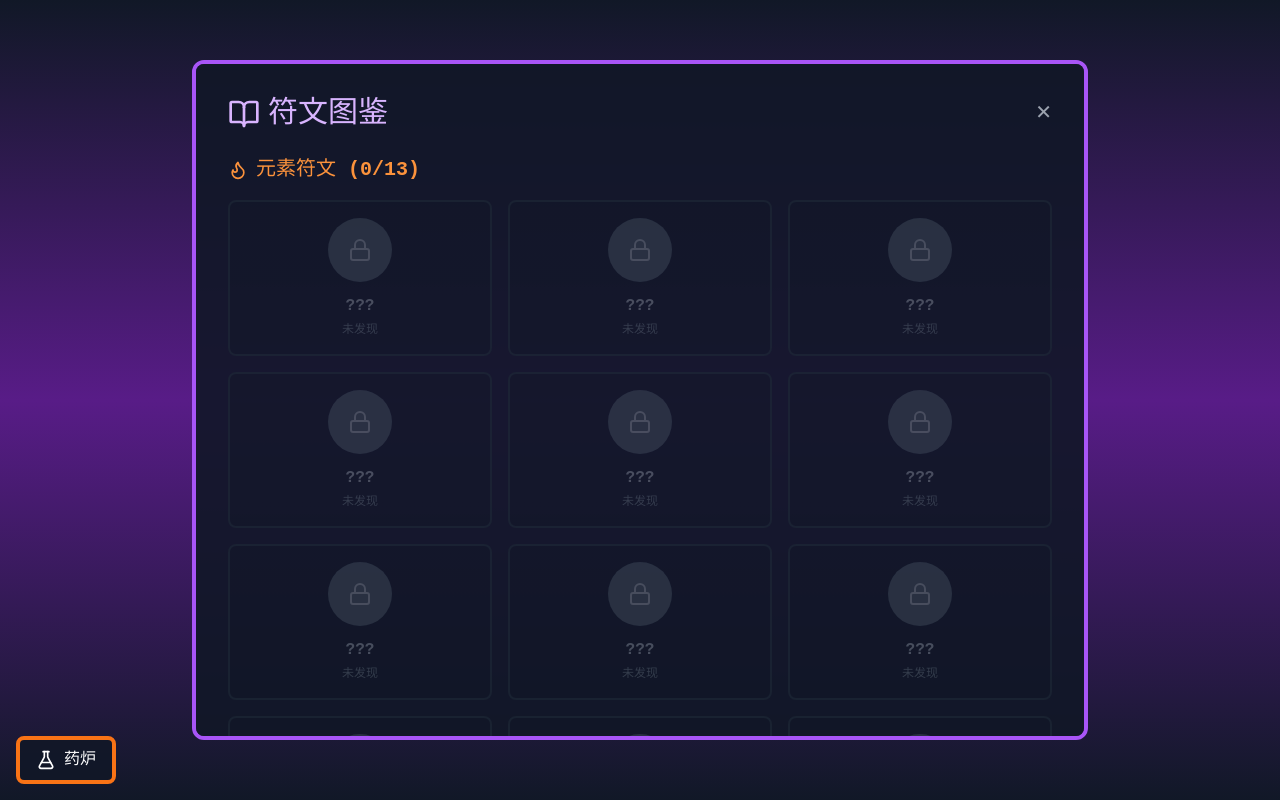
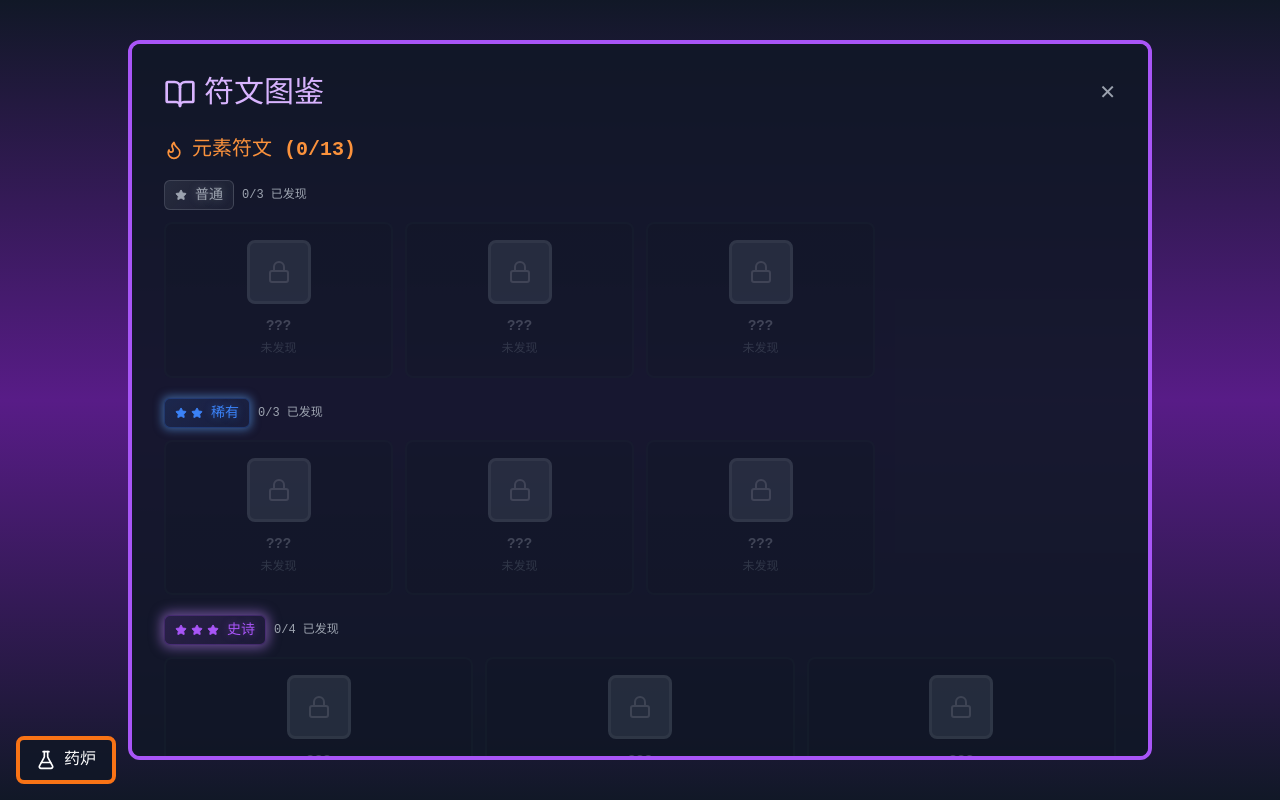
Before and after one commit to LuckyLL17/yq-25, a React (Vite) app: page / in a window 1280 px wide. Both pictures are taken after a click on the button "符文图鉴". Built offline with nearby package versions, Linux system fonts and the light colour scheme.

Commit message:
.1294570642211112:b8a8e86ba221a8846421ac9c318b5317_6a2a64e49964eee2976bf2c3.6a2a76799964eee2976bf74e.6a2a7679cc0ce93a374f6b07:Trae CN.T(2026/6/11 16:48:57)

```diff
--- a/src/components/MainMenu.tsx
+++ b/src/components/MainMenu.tsx
@@ -2,8 +2,8 @@ import { getGameEngine } from '../game/GameEngine';
 import { useGameStore } from '../store/gameStore';
 import { Play, BookOpen, Sparkles, Flame, Snowflake, Zap, Layers, Clock, ZapOff, Target, Lock, TreeDeciduous, Star, Swords, Award, PawPrint, Sword } from 'lucide-react';
 import { useState } from 'react';
-import { ALL_RUNES, SKILLS } from '../data/runes';
-import type { Rune, Skill } from '../types/game';
+import { ALL_RUNES, SKILLS, RARITY_CONFIG, RARITY_ORDER } from '../data/runes';
+import type { Rune, Skill, RuneRarity } from '../types/game';
 import { getTodaysChallenge, formatTime, getGoalDescription } from '../data/challenges';
 import { getChallengeRecord } from '../game/utils/storage';
 import PetPanel from './PetPanel';
@@ -56,9 +56,139 @@ const MainMenu = () => {
   }
 
   if (showCodex) {
+    const codexGetRuneIcon = getRuneIcon;
+
+    const renderCodexRuneCard = (rune: Rune, discovered: boolean) => {
+      const config = RARITY_CONFIG[rune.rarity];
+      return (
+        <div
+          key={rune.id}
+          className={`rounded-lg p-4 text-center border-2 transition-all relative overflow-hidden ${
+            discovered
+              ? `codex-rune-animate`
+              : 'opacity-50'
+          }`}
+          style={discovered ? {
+            background: `linear-gradient(145deg, ${config.color}10 0%, ${config.color}05 100%)`,
+            borderColor: `${config.color}50`,
+            boxShadow: config.borderGlow,
+          } : {
+            backgroundColor: 'rgba(17, 24, 39, 0.5)',
+            borderColor: 'rgba(31, 41, 55, 0.5)',
+          }}
+        >
+          <div
+            className={`w-16 h-16 mx-auto mb-3 rounded-lg border-[3px] flex items-center justify-center relative overflow-hidden ${discovered ? config.animation : ''}`}
+            style={discovered ? {
+              background: `linear-gradient(145deg, ${rune.color} 0%, ${rune.color}cc 50%, ${rune.color}99 100%)`,
+              borderColor: config.borderColor,
+              boxShadow: `${config.borderGlow}, ${config.innerShadow}`,
+            } : {
+              backgroundColor: '#374151',
+              borderColor: '#4b5563',
+            }}
+          >
+            {discovered ? (
+              <>
+                <div className="absolute inset-0" style={{
+                  background: `linear-gradient(180deg, rgba(255,255,255,0.2) 0%, transparent 40%, transparent 60%, rgba(0,0,0,0.15) 100%)`,
+                }} />
+                <div className="relative z-10 drop-shadow-lg">{codexGetRuneIcon(rune)}</div>
+                {rune.rarity === 'legendary' && (
+                  <>
+                    <div className="rarity-sparkle" style={{ top: '10%', left: '15%', animationDelay: '0s' }} />
+                    <div className="rarity-sparkle-diamond" style={{ top: '50%', right: '10%', animationDelay: '0.8s' }} />
+                    <div className="rarity-sparkle" style={{ bottom: '10%', left: '25%', animationDelay: '1.5s' }} />
+                  </>
+                )}
+                {rune.rarity === 'epic' && (
+                  <>
+                    <div className="rarity-sparkle" style={{ top: '15%', right: '15%', animationDelay: '0.5s' }} />
+                    <div className="rarity-sparkle-diamond" style={{ bottom: '15%', left: '15%', animationDelay: '1.2s' }} />
+                  </>
+                )}
+                {rune.rarity === 'rare' && (
+                  <>
+                    <div className="rarity-sparkle" style={{ top: '20%', right: '20%', animationDelay: '0.3s' }} />
+                    <div className="rarity-sparkle" style={{ bottom: '20%', left: '20%', animationDelay: '1.3s' }} />
+                  </>
+                )}
+              </>
+            ) : (
+              <Lock className="w-6 h-6 text-gray-500" />
+            )}
+          </div>
+          <h3 className={`font-bold mb-1 text-sm ${discovered ? 'text-white' : 'text-gray-500'}`}>
+            {discovered ? rune.name : '???'}
+          </h3>
+          {discovered && (
+            <div className="flex justify-center mb-1">
+              <div
+                className="inline-flex items-center gap-0.5 px-1.5 py-0.5 rounded text-[10px] font-bold"
+                style={{
+                  background: `linear-gradient(135deg, ${config.color}30 0%, ${config.color}15 100%)`,
+                  color: config.color,
+                  border: `1px solid ${config.color}60`,
+                  textShadow: `0 0 4px ${config.color}60`,
+                }}
+              >
+                {Array.from({ length: config.tier }, (_, i) => (
+                  <Star key={i} className="w-2 h-2" fill="currentColor" />
+                ))}
+                <span className="ml-0.5">{config.name}</span>
+              </div>
+            </div>
+          )}
+          <p className={`text-xs leading-relaxed ${discovered ? 'text-gray-400' : 'text-gray-600'}`}>
+            {discovered ? rune.description : '未发现'}
+          </p>
+        </div>
+      );
+    };
+
+    const renderRaritySection = (rarity: RuneRarity, type: 'element' | 'effect') => {
+      const config = RARITY_CONFIG[rarity];
+      const runes = (type === 'element' ? elementRunes : effectRunes).filter(r => r.rarity === rarity);
+      if (runes.length === 0) return null;
+      const discovered = runes.filter(r => saveData.discoveredRunes.includes(r.id)).length;
+
+      return (
+        <div className="mb-5">
+          <div className="flex items-center gap-2 mb-3">
+            <div
+              className="inline-flex items-center gap-1 px-2.5 py-1 rounded-md text-sm font-bold"
+              style={{
+                background: `linear-gradient(135deg, ${config.color}25 0%, ${config.color}10 100%)`,
+                color: config.color,
+                border: `1.5px solid ${config.color}40`,
+                boxShadow: config.borderGlow,
+                textShadow: `0 0 8px ${config.color}60`,
+              }}
+            >
+              {Array.from({ length: config.tier }, (_, i) => (
+                <Star key={i} className="w-3 h-3" fill="currentColor" />
+              ))}
+              <span className="ml-1">{config.name}</span>
+            </div>
+            <span className="text-gray-400 text-xs">
+              {discovered}/{runes.length} 已发现
+            </span>
+          </div>
+          <div className={`grid gap-3 ${
+            rarity === 'legendary' ? 'grid-cols-2 md:grid-cols-3' :
+            rarity === 'epic' ? 'grid-cols-2 md:grid-cols-3' :
+            rarity === 'rare' ? 'grid-cols-2 md:grid-cols-4' :
+            'grid-cols-2 md:grid-cols-4'
+          }`}>
+            {runes.map(rune => renderCodexRuneCard(rune, saveData.discoveredRunes.includes(rune.id)))}
+          </div>
+        </div>
+      );
+    };
+
     return (
       <div className="min-h-screen bg-gradient-to-b from-gray-900 via-purple-900 to-gray-900 flex items-center justify-center p-4">
-        <div className="bg-gray-900/90 border-4 border-purple-500 rounded-xl p-8 max-w-4xl w-full max-h-[85vh] overflow-y-auto">
+        <div className="bg-gray-900/90 border-4 border-purple-500 rounded-xl p-8 max-w-5xl w-full max-h-[90vh] overflow-y-auto">
           <div className="flex justify-between items-center mb-6">
             <h2 className="text-3xl font-bold text-purple-300 flex items-center gap-2">
               <BookOpen className="w-8 h-8" />
@@ -72,78 +202,20 @@ const MainMenu = () => {
             </button>
           </div>
 
-          <div className="mb-6">
+          <div className="mb-8">
             <h3 className="text-xl font-bold text-orange-400 mb-4 flex items-center gap-2">
               <Flame className="w-5 h-5" />
               元素符文 ({saveData.discoveredRunes.filter(id => elementRunes.some(r => r.id === id)).length}/{elementRunes.length})
             </h3>
-            <div className="grid grid-cols-2 md:grid-cols-3 gap-4">
-              {elementRunes.map((rune) => {
-                const discovered = saveData.discoveredRunes.includes(rune.id);
-                return (
-                  <div
-                    key={rune.id}
-                    className={`rounded-lg p-4 text-center border-2 transition-all ${
-                      discovered
-                        ? 'bg-gray-800 border-gray-600'
-                        : 'bg-gray-900/50 border-gray-800 opacity-60'
-                    }`}
-                  >
-                    <div
-                      className={`w-16 h-16 mx-auto mb-3 rounded-full flex items-center justify-center ${
-                        discovered ? '' : 'bg-gray-700'
-                      }`}
-                      style={discovered ? { backgroundColor: rune.color } : {}}
-                    >
-                      {discovered ? getRuneIcon(rune) : <Lock className="w-6 h-6 text-gray-500" />}
-                    </div>
-                    <h3 className={`font-bold mb-1 ${discovered ? 'text-white' : 'text-gray-500'}`}>
-                      {discovered ? rune.name : '???'}
-                    </h3>
-                    <p className={`text-xs ${discovered ? 'text-gray-400' : 'text-gray-600'}`}>
-                      {discovered ? rune.description : '未发现'}
-                    </p>
-                  </div>
-                );
-              })}
-            </div>
+            {RARITY_ORDER.map(rarity => renderRaritySection(rarity, 'element'))}
           </div>
 
-          <div className="mb-6">
+          <div className="mb-8">
             <h3 className="text-xl font-bold text-cyan-400 mb-4 flex items-center gap-2">
               <Layers className="w-5 h-5" />
               效果符文 ({saveData.discoveredRunes.filter(id => effectRunes.some(r => r.id === id)).length}/{effectRunes.length})
             </h3>
-            <div className="grid grid-cols-2 md:grid-cols-4 gap-4">
-              {effectRunes.map((rune) => {
-                const discovered = saveData.discoveredRunes.includes(rune.id);
-                return (
-                  <div
-                    key={rune.id}
-                    className={`rounded-lg p-4 text-center border-2 transition-all ${
-                      discovered
-                        ? 'bg-gray-800 border-gray-600'
-                        : 'bg-gray-900/50 border-gray-800 opacity-60'
-                    }`}
-                  >
-                    <div
-                      className={`w-14 h-14 mx-auto mb-3 rounded-full flex items-center justify-center ${
-                        discovered ? '' : 'bg-gray-700'
-                      }`}
-                      style={discovered ? { backgroundColor: rune.color } : {}}
-                    >
-                      {discovered ? getRuneIcon(rune) : <Lock className="w-5 h-5 text-gray-500" />}
-                    </div>
-                    <h3 className={`font-bold text-sm mb-1 ${discovered ? 'text-white' : 'text-gray-500'}`}>
-                      {discovered ? rune.name : '???'}
-                    </h3>
-                    <p className={`text-xs ${discovered ? 'text-gray-400' : 'text-gray-600'}`}>
-                      {discovered ? rune.description : '未发现'}
-                    </p>
-                  </div>
-                );
-              })}
-            </div>
+            {RARITY_ORDER.map(rarity => renderRaritySection(rarity, 'effect'))}
           </div>
 
           <div>
@@ -155,32 +227,68 @@ const MainMenu = () => {
               {allSkills.map((skill) => {
                 const discovered = saveData.discoveredSkills.includes(skill.id);
                 const elemRune = ALL_RUNES.find(r => r.id === skill.elementRuneId);
+                const effectRune = ALL_RUNES.find(r => r.id === skill.effectRuneId);
+                const higherRarity = elemRune && effectRune
+                  ? (RARITY_CONFIG[elemRune.rarity].tier >= RARITY_CONFIG[effectRune.rarity].tier ? elemRune.rarity : effectRune.rarity)
+                  : elemRune?.rarity || 'common';
+                const skillConfig = RARITY_CONFIG[higherRarity];
                 return (
                   <div
                     key={skill.id}
                     className={`rounded-lg p-3 border transition-all ${
                       discovered
-                        ? 'bg-gray-800/50 border-gray-700'
-                        : 'bg-gray-900/30 border-gray-800 opacity-50'
+                        ? 'codex-rune-animate'
+                        : 'opacity-50'
                     }`}
+                    style={discovered ? {
+                      background: `linear-gradient(145deg, ${skillConfig.color}10 0%, transparent 100%)`,
+                      borderColor: `${skillConfig.color}40`,
+                    } : {
+                      backgroundColor: 'rgba(17, 24, 39, 0.3)',
+                      borderColor: 'rgba(31, 41, 55, 0.5)',
+                    }}
                   >
                     <div className="flex items-center gap-2">
                       {discovered && elemRune ? (
                         <div
-                          className="w-8 h-8 rounded-full flex items-center justify-center"
-                          style={{ backgroundColor: elemRune.color }}
+                          className="w-8 h-8 rounded-lg border-2 flex items-center justify-center relative overflow-hidden"
+                          style={{
+                            background: `linear-gradient(145deg, ${elemRune.color} 0%, ${elemRune.color}cc 100%)`,
+                            borderColor: RARITY_CONFIG[elemRune.rarity].borderColor,
+                            boxShadow: RARITY_CONFIG[elemRune.rarity].borderGlow,
+                          }}
                         >
-                          {getRuneIcon(elemRune)}
+                          <div className="absolute inset-0" style={{
+                            background: `linear-gradient(180deg, rgba(255,255,255,0.2) 0%, transparent 50%)`,
+                          }} />
+                          <div className="relative z-10">{getRuneIcon(elemRune)}</div>
                         </div>
                       ) : (
-                        <div className="w-8 h-8 rounded-full bg-gray-700 flex items-center justify-center">
+                        <div className="w-8 h-8 rounded-lg bg-gray-700 border-2 border-gray-600 flex items-center justify-center">
                           <Lock className="w-4 h-4 text-gray-500" />
                         </div>
                       )}
                       <div className="flex-1">
-                        <span className={`font-bold text-sm ${discovered ? 'text-white' : 'text-gray-500'}`}>
-                          {discovered ? skill.name : '???'}
-                        </span>
+                        <div className="flex items-center gap-2">
+                          <span className={`font-bold text-sm ${discovered ? 'text-white' : 'text-gray-500'}`}>
+                            {discovered ? skill.name : '???'}
+                          </span>
+                          {discovered && (
+                            <div
+                              className="inline-flex items-center gap-0.5 px-1 py-0.5 rounded text-[9px] font-bold"
+                              style={{
+                                background: `linear-gradient(135deg, ${skillConfig.color}30 0%, ${skillConfig.color}10 100%)`,
+                                color: skillConfig.color,
+                                border: `1px solid ${skillConfig.color}50`,
+                              }}
+                            >
+                              {Array.from({ length: skillConfig.tier }, (_, i) => (
+                                <Star key={i} className="w-1.5 h-1.5" fill="currentColor" />
+                              ))}
+                              <span className="ml-0.5">{skillConfig.name}</span>
+                            </div>
+                          )}
+                        </div>
                         <p className={`text-xs mt-0.5 ${discovered ? 'text-gray-400' : 'text-gray-600'}`}>
                           {discovered ? skill.description : '未发现'}
                         </p>
@@ -190,6 +298,7 @@ const MainMenu = () => {
                       <div className="flex gap-3 mt-2 text-xs">
                         <span className="text-red-400">伤害: {skill.damage}</span>
                         <span className="text-blue-400">冷却: {skill.cooldown / 1000}s</span>
+                        <span className="text-purple-400">范围: {skill.range}</span>
                       </div>
                     )}
                   </div>
--- a/src/data/runes.ts
+++ b/src/data/runes.ts
@@ -10,6 +10,9 @@ export const RARITY_CONFIG: Record<RuneRarity, {
   tier: number;
   dustValue: number;
   synthesizeCount: number;
+  borderGlow: string;
+  innerShadow: string;
+  bgStyle: string;
 }> = {
   common: {
     name: '普通',
@@ -21,39 +24,51 @@ export const RARITY_CONFIG: Record<RuneRarity, {
     tier: 1,
     dustValue: 5,
     synthesizeCount: 3,
+    borderGlow: 'none',
+    innerShadow: 'inset 0 -2px 0 rgba(0,0,0,0.25), inset 0 1px 0 rgba(255,255,255,0.15)',
+    bgStyle: '',
   },
   rare: {
     name: '稀有',
     color: '#3b82f6',
-    borderColor: '#2563eb',
+    borderColor: '#60a5fa',
     bgGradient: 'from-blue-500 to-blue-600',
     glowIntensity: 12,
-    animation: 'animate-pulse-slow',
+    animation: 'animate-rare-aura animate-pulse-slow',
     tier: 2,
     dustValue: 15,
     synthesizeCount: 3,
+    borderGlow: '0 0 8px 2px rgba(96, 165, 250, 0.5)',
+    innerShadow: 'inset 0 -3px 0 rgba(0,0,0,0.3), inset 0 2px 0 rgba(147, 197, 253, 0.4)',
+    bgStyle: '',
   },
   epic: {
     name: '史诗',
     color: '#a855f7',
-    borderColor: '#9333ea',
+    borderColor: '#c084fc',
     bgGradient: 'from-purple-500 to-purple-600',
     glowIntensity: 18,
-    animation: 'animate-pulse-slow animate-shimmer',
+    animation: 'animate-epic-aura animate-pulse-slow animate-shimmer',
     tier: 3,
     dustValue: 50,
     synthesizeCount: 3,
+    borderGlow: '0 0 12px 3px rgba(192, 132, 252, 0.5)',
+    innerShadow: 'inset 0 -3px 0 rgba(0,0,0,0.35), inset 0 2px 0 rgba(216, 180, 254, 0.45)',
+    bgStyle: '',
   },
   legendary: {
     name: '传说',
     color: '#f59e0b',
-    borderColor: '#d97706',
+    borderColor: '#fbbf24',
     bgGradient: 'from-yellow-500 to-orange-500',
     glowIntensity: 25,
-    animation: 'animate-pulse-slow animate-shimmer animate-rainbow',
+    animation: 'animate-legendary-aura animate-pulse-slow animate-shimmer animate-rainbow',
     tier: 4,
     dustValue: 200,
     synthesizeCount: 0,
+    borderGlow: '0 0 16px 4px rgba(251, 191, 36, 0.5)',
+    innerShadow: 'inset 0 -3px 0 rgba(0,0,0,0.3), inset 0 3px 0 rgba(254, 240, 138, 0.5)',
+    bgStyle: '',
   },
 };
 
```
Also changed, not shown: src/components/RunePanel.tsx (+55 -22 lines), src/index.css (+115 -3 lines).
